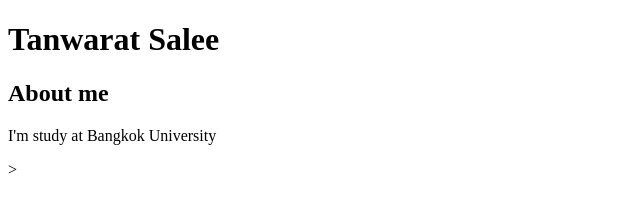
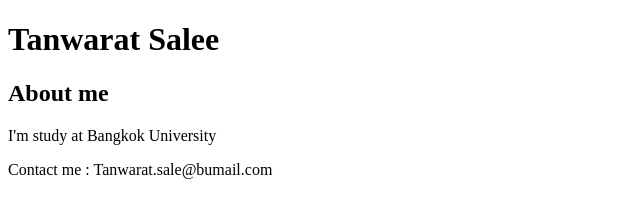
Before and after one commit to TanwaratSalee/Tanwarat-profile-project, a plain HTML site: page index.html in a window 1280 px wide. Shown: the whole page, without its empty margins (0-640 px from the left). Drawn offline with Linux system fonts and the light colour scheme.

Commit message:
Contact
about me

```diff
--- a/index.html
+++ b/index.html
@@ -14,5 +14,6 @@
     <h1>Tanwarat Salee</h1>
     <h2>About me</h2>
     <p>I'm study at Bangkok University</p>
-</body>>
+    <footer>Contact me : Tanwarat.sale@bumail.com</footer>
+</body>
 </html>
```
